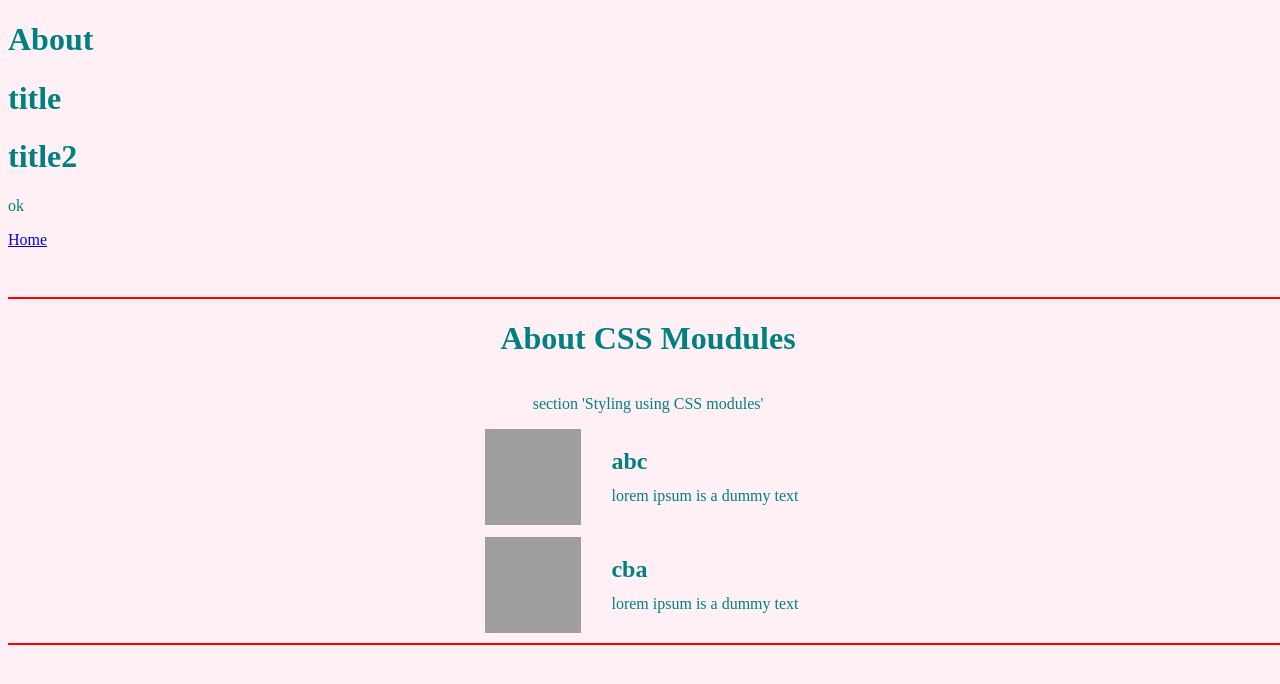
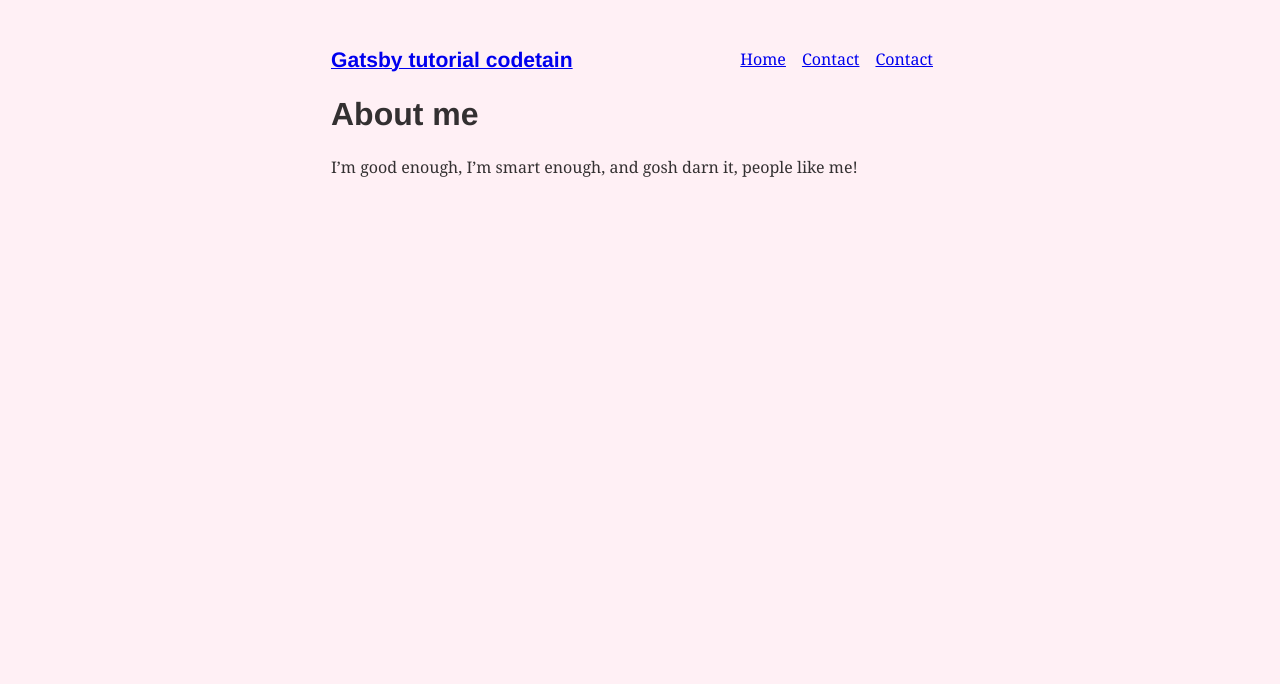
Before and after one commit to setamyDG/gatsby-tutorial, a Gatsby site: page /about in a window 1280 px wide. Built offline with nearby package versions, Linux system fonts and the light colour scheme; Gatsby itself is replaced by a stand-in of ours; grey boxes are pictures that could not be loaded.

Commit message:
added typography and custom layout to all pages in project

```diff
--- a/gatsby-config.js
+++ b/gatsby-config.js
@@ -1,10 +1,10 @@
-/**
- * Configure your Gatsby site with this file.
- *
- * See: https://www.gatsbyjs.org/docs/gatsby-config/
- */
-
 module.exports = {
-  /* Your site config here */
-  plugins: [],
+  plugins: [
+    {
+      resolve: `gatsby-plugin-typography`,
+      options: {
+        pathToConfigModule: `src/utils/typography`,
+      },
+    },
+  ],
 }
--- a/package.json
+++ b/package.json
@@ -16,8 +16,12 @@
   "dependencies": {
     "eslint-config-airbnb": "^18.1.0",
     "gatsby": "^2.22.15",
+    "gatsby-plugin-typography": "^2.5.3",
     "react": "^16.12.0",
-    "react-dom": "^16.12.0"
+    "react-dom": "^16.12.0",
+    "react-typography": "^0.16.19",
+    "typography": "^0.16.19",
+    "typography-theme-fairy-gates": "^0.16.19"
   },
   "devDependencies": {
     "eslint": "^7.2.0",
--- /dev/null
+++ b/src/components/layout.js
@@ -0,0 +1,25 @@
+import React from "react";
+import { Link } from "gatsby";
+
+const ListLink = (props) => (
+  <li style={{ display: "inline-block", marginRight: "1rem" }}>
+    <Link to={props.to}>{props.children}</Link>
+  </li>
+);
+export default function Layout({ children }) {
+  return (
+    <div style={{ margin: "3rem auto", maxWidth: 650, padding: "0 1rem" }}>
+      <header style={{ marginBottom: "1.5rem" }}>
+        <Link to="/" style={{ textShadow: "none", backgroundImage: "none" }}>
+          <h3 style={{display: 'inline'}}>Gatsby tutorial codetain</h3>
+        </Link>
+        <ul style={{ listStyle: "none", float: "right" }}>
+          <ListLink to="/">Home</ListLink>
+          <ListLink to="/about/">Contact</ListLink>
+          <ListLink to="/contact/">Contact</ListLink>
+        </ul>
+      </header>
+      {children}
+    </div>
+  );
+}
--- /dev/null
+++ b/src/components/separator.module.css
@@ -0,0 +1,5 @@
+.Separator {
+    width: 100vw;
+    border-top: 2px solid blue;
+    border-bottom: 2px solid blue;
+}
--- a/src/pages/about.js
+++ b/src/pages/about.js
@@ -1,33 +1,13 @@
 import React from "react";
-import { Link } from "gatsby";
-import Header from "../components/header";
-import Container from "../components/container";
-import styles from "./about.module.css";
-import User from "../components/user";
+import Layout from "../components/layout"
 
 export default function About() {
   return (
-    <div style={{ color: "teal" }}>
-      <h1>About</h1>
-      <Header headerTitle="title" />
-      <Header headerTitle="title2" />
-      <p>ok</p>
-      <Link to="/"> Home </Link>
-      <br />
-      <Container>
-        <Header headerTitle="About CSS Moudules" />
-        <p>section 'Styling using CSS modules'</p>
-        <User
-          username="abc"
-          avatar="https://s3.amazonaws.com/uifaces/faces/twitter/adellecharles/128.jpg"
-          excerpt="lorem ipsum is a dummy text"
-        />
-        <User
-          username="cba"
-          avatar="https://s3.amazonaws.com/uifaces/faces/twitter/vladarbatov/128.jpg"
-          excerpt="lorem ipsum is a dummy text"
-        />
-      </Container>
-    </div>
-  );
+    <Layout>
+      <h1>About me</h1>
+      <p>
+        I’m good enough, I’m smart enough, and gosh darn it, people like me!
+      </p>
+    </Layout>
+  )
 }
--- a/src/pages/contact.js
+++ b/src/pages/contact.js
@@ -1,12 +1,13 @@
-import React from "react";
-import { Link } from "gatsby";
-import Header from "../components/header";
+import React from "react"
+import Layout from "../components/layout"
 
 export default function Contact() {
   return (
-    <div>
-      <Header headerTitle="Contact" />
-      <Link to="/">Home</Link>
-    </div>
-  );
+    <Layout>
+      <h1>I'd love to talk! Email me at the address below</h1>
+      <p>
+        <a href="mailto:me@example.com">me@example.com</a>
+      </p>
+    </Layout>
+  )
 }
--- /dev/null
+++ b/src/utils/typography.js
@@ -0,0 +1,7 @@
+import Typography from "typography";
+import fairyGateTheme from "typography-theme-fairy-gates";
+
+const typography = new Typography(fairyGateTheme);
+
+export const { scale, rhythm, options } = typography;
+export default typography;
```
Also changed, not shown: src/components/separator.js (added, +8 -0 lines), src/pages/index.js (+9 -8 lines), 1 other file.
